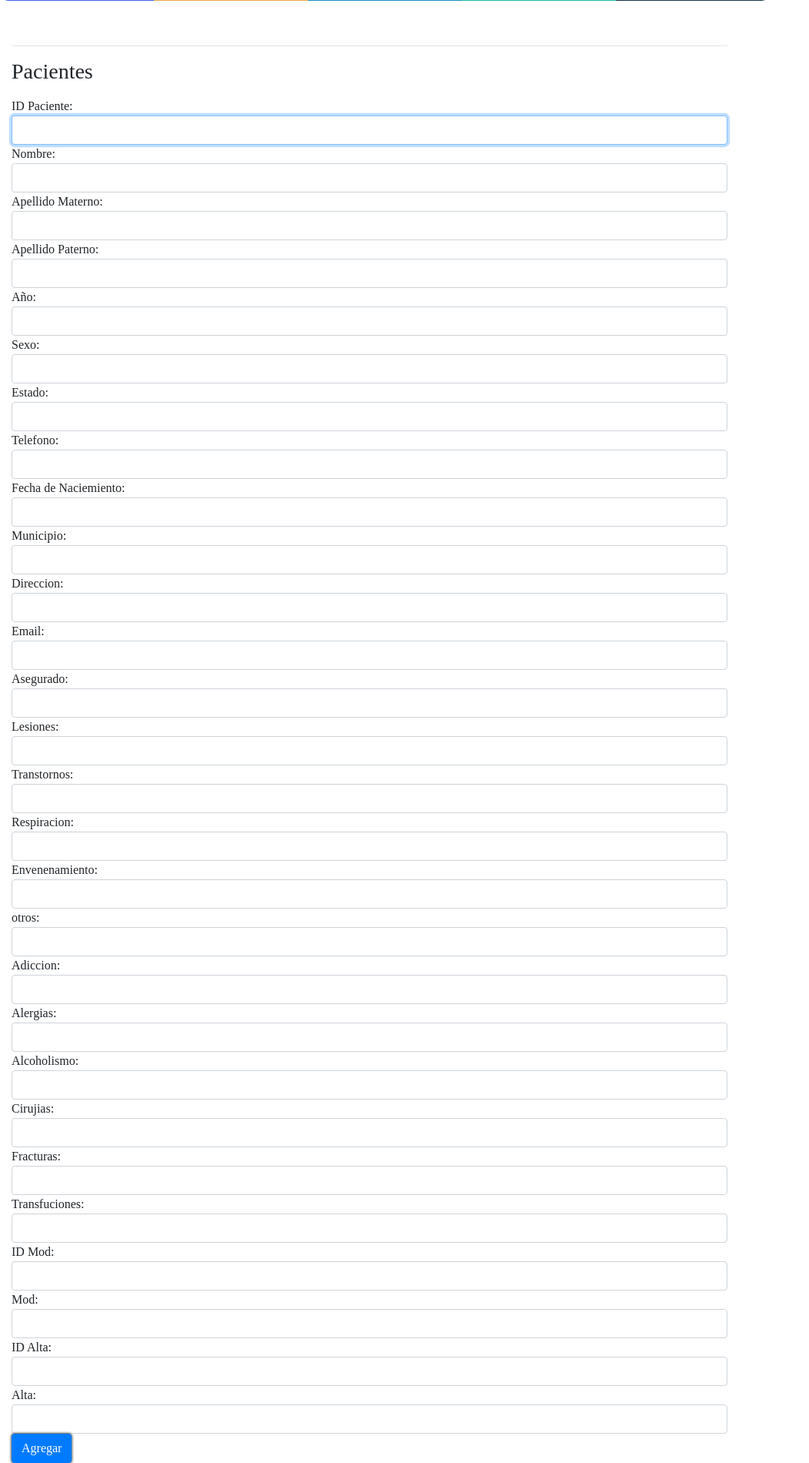
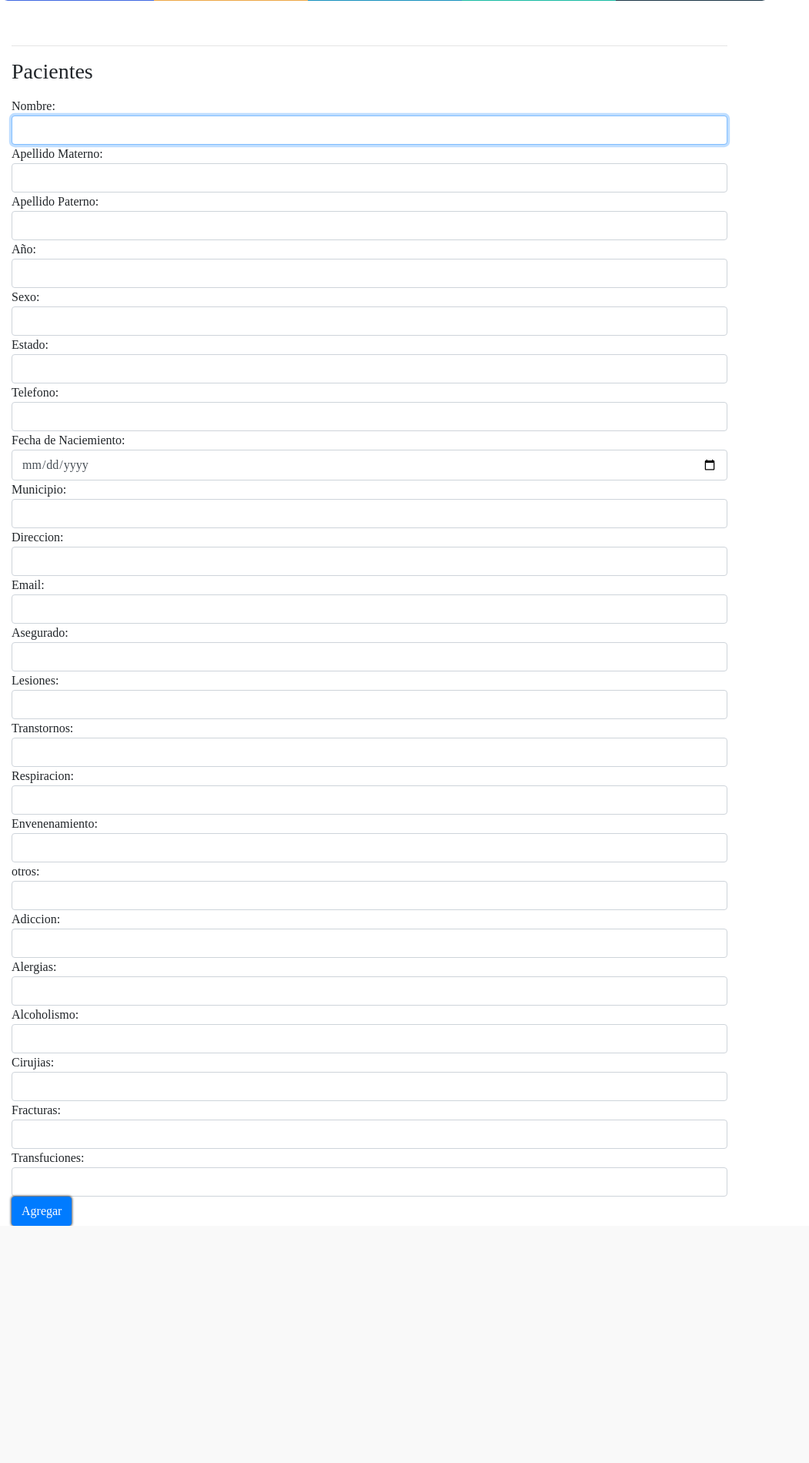
Before and after one commit to SilviaYan/Clinica, a CodeIgniter app: page /ProyectClinica/Pacientes/nuevoPaciente in a window 1280 px wide. Shown: the part 235-2135 px from the top of the page at 77% size, without its empty margins (0-1051 px from the left). After the commit the page ends 1827 px from the top, so only its background shows below. Run offline with CodeIgniter, Linux system fonts and the light colour scheme; some libraries are stand-ins or nearby versions.

Commit message:
insertar paciente

```diff
--- a/application/models/Pacientes/pacientes_model.php
+++ b/application/models/Pacientes/pacientes_model.php
@@ -58,7 +58,7 @@ class pacientes_model extends CI_Model {
         return $resultado->result_arrau();
     }
     function delete($idPaciente){
-        $resultado = $this->db->query("delete from Pacientes where pID = '".$idPaciente."';");
+        $resultado = $this->db->query("delete from Pacientes where pID = '".$idPaciente."'");
     }
 
     function modifyPatient(
--- a/application/views/Pacientes/agregarPacienteView.php
+++ b/application/views/Pacientes/agregarPacienteView.php
@@ -19,34 +19,34 @@ defined('BASEPATH') OR exit('No direct script access allowed');
       <hr>
        <H3><label>Pacientes</label></H3>
        <div> <!--div,crea secciones o agrupa contenidos, ademas estrucurar el código y poder darles estilos -->
-        ID Paciente: <input type="text" class="form-control" name="pID" required autofocus />
-        Nombre: <input type="text" class="form-control" name="pNombre" required autofocus />
-        Apellido Materno: <input type="text" class="form-control" name="pApellidoM" required autofocus />
-        Apellido Paterno: <input type="text" class="form-control" name="pApellidoP" required autofocus />
-        Año: <input type="text" class="form-control" name="pAño" required autofocus />
-        Sexo: <input type="text" class="form-control" name="pSExo" required autofocus />
-        Estado: <input type="text" class="form-control" name="pEstado" required autofocus />
-        Telefono: <input type="text" class="form-control" name="pTelefono" required autofocus />
-        Fecha de Naciemiento: <input type="text" class="form-control" name="pFechaNac" required autofocus />
-        Municipio: <input type="text" class="form-control" name="pMunicipio" required autofocus />
-        Direccion: <input type="text" class="form-control" name="pDireccion" required autofocus />
+       <!-- ID Paciente: <input type="text" class="form-control" name="pID" required autofocus />-->
+         Nombre: <input type="text" class="form-control" name="nombre" required autofocus />
+        Apellido Materno: <input type="text" class="form-control" name="apellidoM" required autofocus />
+        Apellido Paterno: <input type="text" class="form-control" name="apellidoP" required autofocus />
+        Año: <input type="text" class="form-control" name="año" required autofocus />
+        Sexo: <input type="text" class="form-control" name="sexo" required autofocus />
+        Estado: <input type="text" class="form-control" name="estado" required autofocus />
+        Telefono: <input type="text" class="form-control" name="telefono" required autofocus />
+        Fecha de Naciemiento: <input type="date" class="form-control" name="fecha" required autofocus />
+        Municipio: <input type="text" class="form-control" name="municipio" required autofocus />
+        Direccion: <input type="text" class="form-control" name="direccion" required autofocus />
         Email: <input type="text" class="form-control" name="email" required autofocus />
-        Asegurado: <input type="text" class="form-control" name="pAsegurado" required autofocus />
-        Lesiones: <input type="text" class="form-control" name="pLesionens" required autofocus />
-        Transtornos: <input type="text" class="form-control" name="pTranstornos" required autofocus />
-        Respiracion: <input type="text" class="form-control" name="pRespiracion" required autofocus />
-        Envenenamiento: <input type="text" class="form-control" name="pEnvenamiento" required autofocus />
+        Asegurado: <input type="text" class="form-control" name="asegurado" required autofocus />
+        Lesiones: <input type="text" class="form-control" name="lesiones" required autofocus />
+        Transtornos: <input type="text" class="form-control" name="transtornos" required autofocus />
+        Respiracion: <input type="text" class="form-control" name="respiratorios" required autofocus />
+        Envenenamiento: <input type="text" class="form-control" name="envenenamiento" required autofocus />
         otros: <input type="text" class="form-control" name="otros" required autofocus />
-        Adiccion: <input type="text" class="form-control" name="pAdiccion" required autofocus />
-        Alergias: <input type="text" class="form-control" name="pAlergias" required autofocus />
-        Alcoholismo: <input type="text" class="form-control" name="pAlcoholismo" required autofocus />
+        Adiccion: <input type="text" class="form-control" name="adicciones" required autofocus />
+        Alergias: <input type="text" class="form-control" name="alergias" required autofocus />
+        Alcoholismo: <input type="text" class="form-control" name="alcoholismo" required autofocus />
         Cirujias: <input type="text" class="form-control" name="cirujias" required autofocus />
         Fracturas: <input type="text" class="form-control" name="fracturas" required autofocus />
         Transfuciones: <input type="text" class="form-control" name="transfuciones" required autofocus />
-        ID Mod: <input type="text" class="form-control" name="pIDMod" required autofocus />
+       <!-- ID Mod: <input type="text" class="form-control" name="pIDMod" required autofocus />
         Mod: <input type="text" class="form-control" name="pMod" required autofocus />
         ID Alta: <input type="text" class="form-control" name="pIDAlta" required autofocus />
-        Alta: <input type="text" class="form-control" name="pAlta" required autofocus />
+        Alta: <input type="text" class="form-control" name="pAlta" required autofocus />-->
 
          <button type="submit" class="btn btn-primary">Agregar</button>
 
--- a/application/views/Pacientes/pacientesView.php
+++ b/application/views/Pacientes/pacientesView.php
@@ -30,7 +30,7 @@
                         <td style="color: #000000;"><?= $key['email'] ?></td>
                         <td>
                             <form action='<?= base_url('') ?>Pacientes/editar' method='post'>
-                                <button type="submit" class="btn btn-info btn-circle gira" value="<?= $key['uID'] ?>" id="editar" name="editar"><i class="fas fa-pencil-alt"></i></button></form>
+                                <button type="submit" class="btn btn-info btn-circle gira" value="<?= $key['pID'] ?>" id="editar" name="editar"><i class="fas fa-pencil-alt"></i></button></form>
                         </td>
 
                         <td> <button type="button" class="btn btn-danger btn-circle gira" data-toggle="modal" data-target="#confirmacionEliminar<?= $key['pID'] ?>"><i class="fas fa-trash-alt"></i></button>
```
